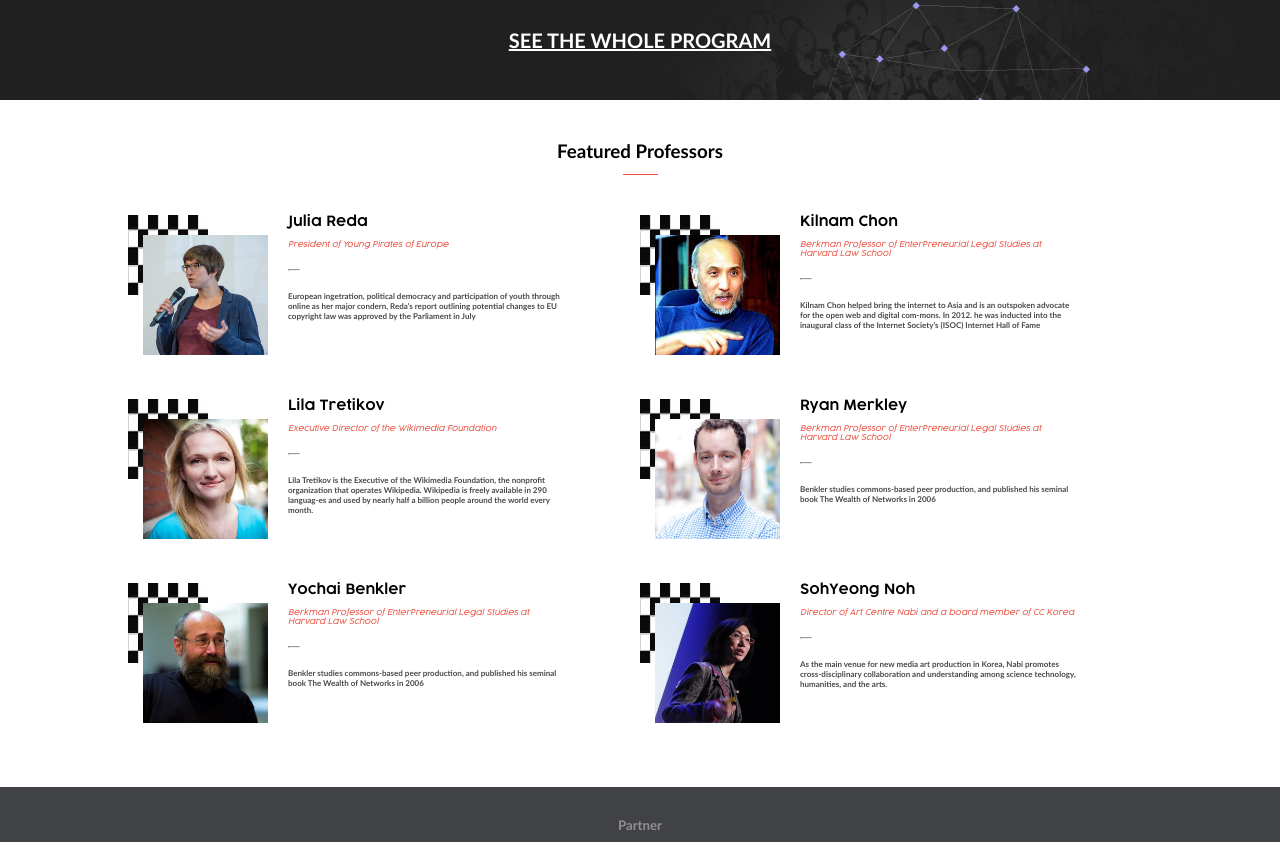
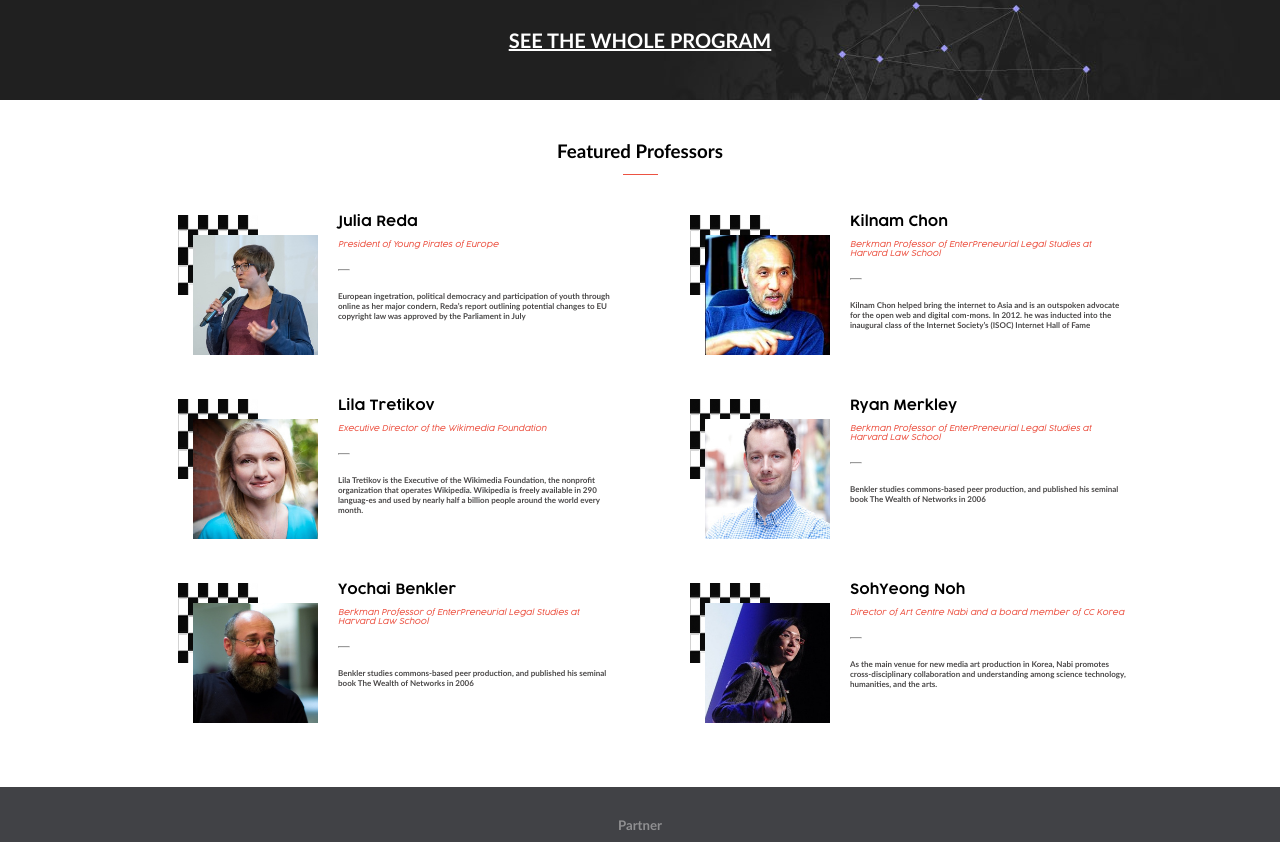
Before and after one commit to MarwanDev/capstone-module-1, a website: page index.html in a window 1280 px wide. Shown: the part 703-1545 px from the top of the page. Drawn offline with Linux system fonts and the light colour scheme.

Commit message:
Align professors list

```diff
--- a/style.css
+++ b/style.css
@@ -713,6 +713,8 @@
     align-self: center;
     display: grid;
     grid-template-columns: repeat(2, 40vw);
+    padding-left: 120px;
+    padding-right: 20px;
   }
 
   .featured-professors .professors-list .professor {
```
